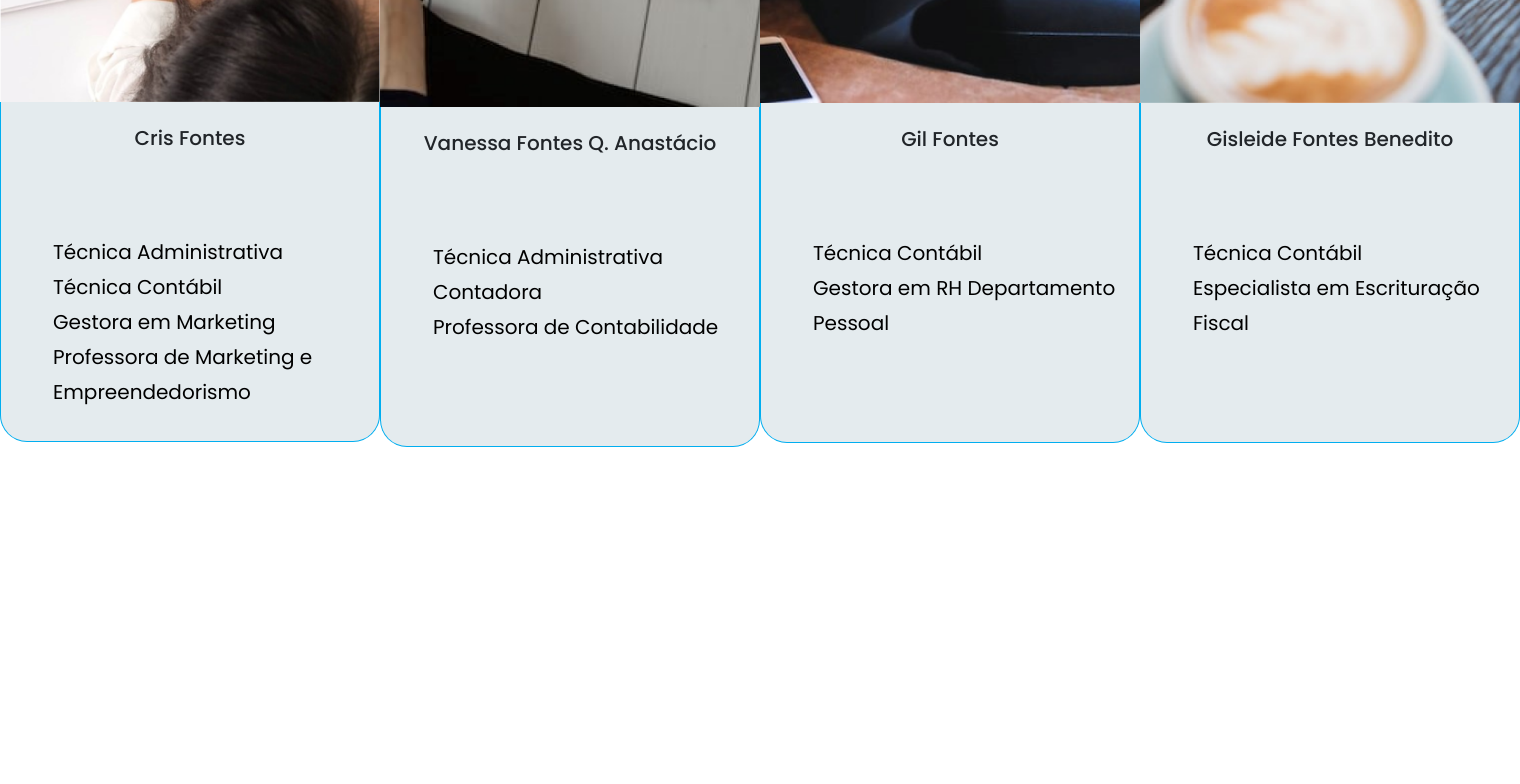
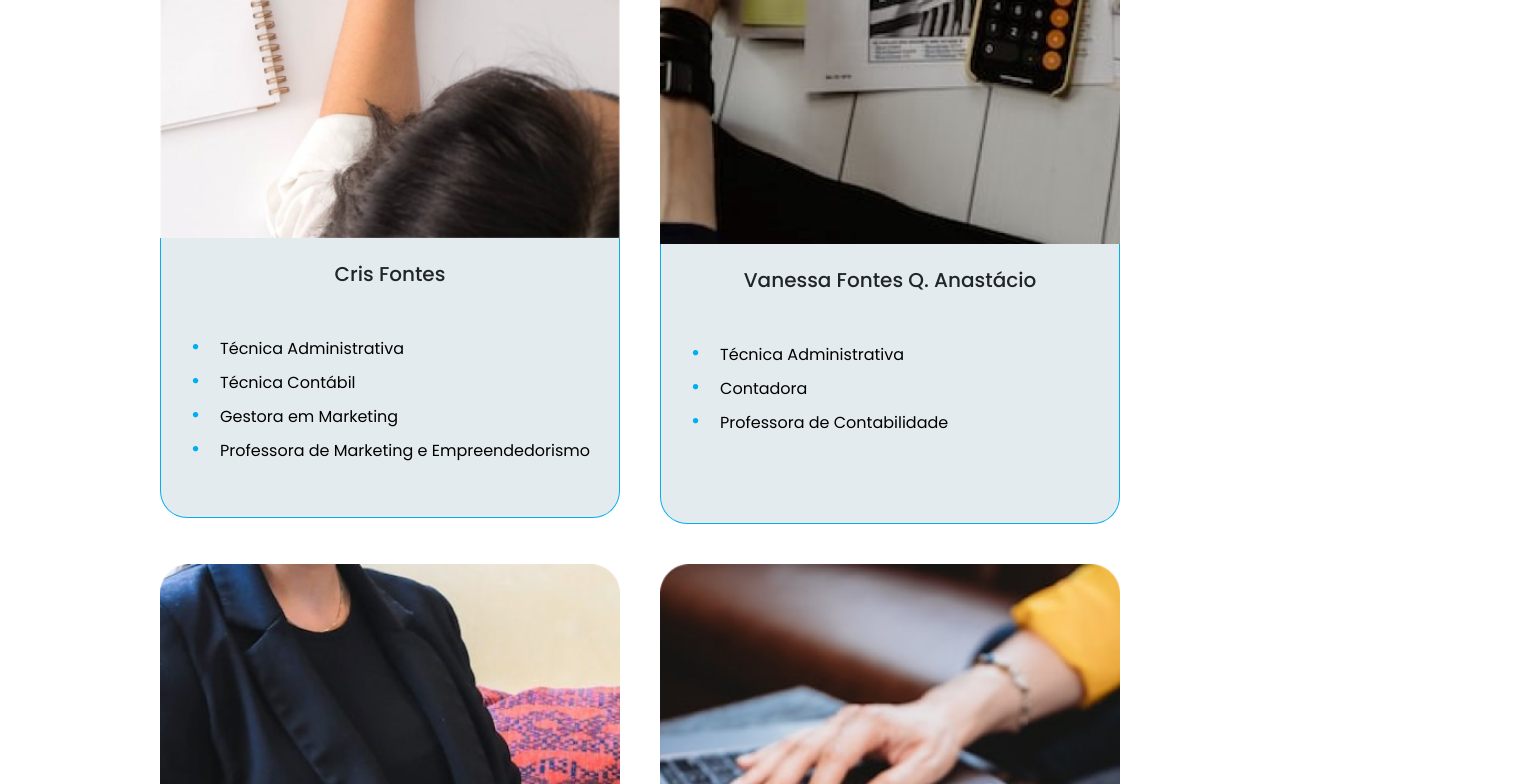
Before and after one commit to M1SS1NGHU3S/notekTemp, a React (Create React App) app: page /sobre in a window 1280 px wide. Shown: the part 4660-5444 px from the top of the page, 1520 px wide, since content can reach past the window. Before the commit the page ends 5207 px from the top, so only its background shows below. Built offline with nearby package versions, Linux system fonts and the light colour scheme.

Commit message:
SobreFormacao responsivo

```diff
--- a/src/sections/SobreFormacao.css
+++ b/src/sections/SobreFormacao.css
@@ -14,10 +14,12 @@
 .formacao--subtitle {
     text-align: center;
     margin: 6px 0 40px 0;
+    padding: 0 20px;
 }
 
 .sobre-formacao--cards {
     display: flex;
+    flex-wrap: wrap;
     margin: auto;
     justify-content: space-between;
 }
@@ -49,15 +51,95 @@
 
 .gestora-card--list {
     color: #01AEF0;
+    margin-left: 10px;
+    padding: 0;
 }
 
 li {
     list-style: none;
 }
 
-.gestora-card--list > li > span {
+li::before {
+    content: "\2022";
+    font-size: 22px;
+    margin-right: 20px;
+}
+
+.gestora-card--list > li > p {
     color: #000000;
-    font-weight: 400;
-    font-size: 20px;
-    line-height: 35px;
+    display: inline;
 }
+
+@media (max-width: 1650px) {
+    .gestora-card {
+        width: 330px;
+    }
+
+    .gestora-card--content {
+        height: 380px;
+    }
+
+    .sobre-formacao--cards {
+        justify-content: center;
+    }
+
+    .gestora-card--vanessa {
+        margin: 0 20px 0px 20px
+    }
+
+    .gestora-card--gil {
+        margin: 0 20px 0 0;
+    }
+
+    .gestora-card--nome {
+        min-height: 64px;
+    }
+}
+
+@media (max-width: 1420px) {
+    .gestora-card {
+        width: 460px;
+        margin: 20px 20px;
+    }
+
+    .gestora-card--nome {
+        min-height: initial;
+    }
+
+    .gestora-card--content {
+        height: 320px;
+    }
+}
+
+@media (max-width: 1350px) {
+    .gestora-card--content {
+        height: 280px;
+    }
+}
+
+@media (max-width: 1000px) {
+    .gestora-card {
+        width: 350px;
+        margin: 10px 10px;
+    }
+}
+
+@media (max-width: 780px) {
+    .gestora-card {
+        width: 300px;
+    }
+
+    .gestora-card--nome {
+        min-height: 65px;
+    }
+
+    .gestora-card--content {
+        height: 320px;
+    }
+}
+
+@media (max-width: 450px) {
+    .gestora-card {
+        width: 290px;
+    }
+}
--- a/src/sections/SobreFormacao.js
+++ b/src/sections/SobreFormacao.js
@@ -48,7 +48,7 @@ function SobreFormacao() {
 }
 
 function GestoraCard(props) {
-    const habilidades = props.habilidades.map((value) => <li><span>{value}</span></li>)
+    const habilidades = props.habilidades.map((value) => <li><p>{value}</p></li>)
 
     return (
         <div className={`gestora-card gestora-card--${props.altText}`}>
--- a/src/sections/SobreMudanca.js
+++ b/src/sections/SobreMudanca.js
@@ -36,8 +36,8 @@ function SobreMudanca(props) {
                 <div className="sobre-mudanca--column column right">
                     <img className="sobre-mudanca--img" src={logo} alt="Notek Logo" />
                 </div>
-
-                <div className="sobre-mudanca--container notek-container blue-border mobile" style={backgroundStyle}>
+            </div>
+            <div className="sobre-mudanca--container notek-container blue-border mobile" style={backgroundStyle}>
                     <img className="sobre-mudanca--img" src={logo} alt="Notek Logo" />
 
                     <p className="sobre-mudanca--texto">
@@ -49,8 +49,6 @@ function SobreMudanca(props) {
                     </p>
                     {additionalElement}
                 </div>
-
-            </div>
         </section>
     );
 }
```
